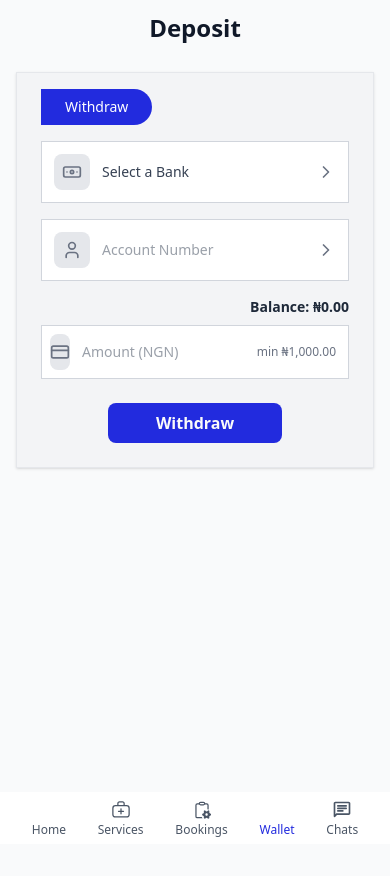
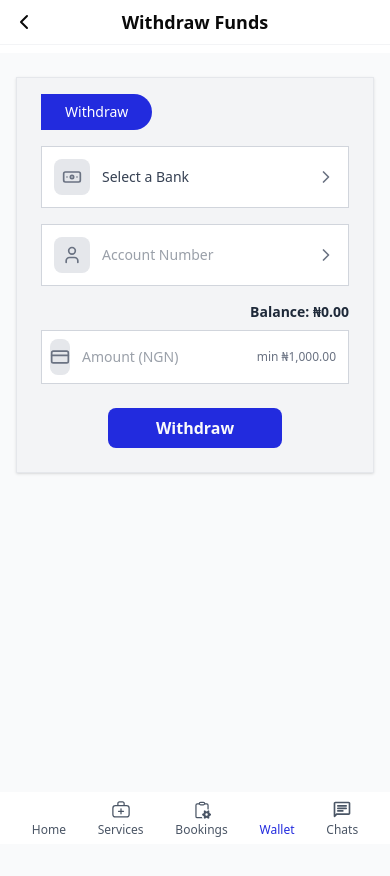
Before and after one commit to Skills4hire-org/Skills-4-Hire, a React (Vite) app: page /customer/wallet/withdraw in a window 390 px wide. Shown: the top 876 px of the page. Built offline with nearby package versions, Linux system fonts and the light colour scheme; some icons are missing; a web font is replaced by a local one.

Commit message:
fix: edited sortDropdown and withdraw.tsx

```diff
--- a/src/App.tsx
+++ b/src/App.tsx
@@ -31,7 +31,7 @@ import Support from './pages/Support'
 import TermsAndConditions from './pages/TermsAndConditions'
 import Verification from './pages/Verification'
 import Wallet from './pages/Wallet'
-import Withdraw from './components/wallet/Withdraw'
+import Withdraw from './pages/Withdraw'
 import Notification from './pages/Notification'
 import Layout from './components/layouts/Layout'
 import Posts from './pages/Posts'
--- a/src/assets/data.ts
+++ b/src/assets/data.ts
@@ -352,7 +352,7 @@ export const withdrawFields = [
 export const withdrawData = {
   balance: 0.0,
   minWithdraw: 1000.0,
-  title: "Deposit",
+  title: "Withdraw Funds",
   sectionLabel: "Withdraw",
   buttonLabel: "Withdraw",
 };
--- a/src/components/home/SortDropdown.tsx
+++ b/src/components/home/SortDropdown.tsx
@@ -5,20 +5,26 @@ interface Props {
 
 export default function SortDropdown({ value, setValue }: Props) {
   return (
+    <div className="relative">
       <select
         value={value}
         onChange={(e) => setValue(e.target.value)}
         className="
-        px-3 py-1.5
+          appearance-none
+          h-[36px]
+          w-[110px]
+          px-4 pr-8
           rounded-md
           bg-white
           border border-gray-200
           text-xs md:text-sm
+          shadow-sm
+          hover:bg-gray-50
+          hover:border-gray-300
           focus:outline-none
           focus:ring-2 focus:ring-primary
           focus:border-primary
-        hover:bg-gray-300
-        hover:border-gray-300
+          transition
         "
       >
         <option value="">Sort</option>
@@ -27,5 +33,11 @@ export default function SortDropdown({ value, setValue }: Props) {
         <option value="highest">Highest Budget</option>
         <option value="lowest">Lowest Budget</option>
       </select>
+
+      <div className="pointer-events-none absolute right-2 top-1/2 -translate-y-1/2 flex flex-col leading-[8px] text-gray-500 text-[10px]">
+        <span>▲</span>
+        <span>▼</span>
+      </div>
+    </div>
   );
 }
--- a/src/components/wallet/Withdraw.tsx
+++ /dev/null
@@ -1,106 +0,0 @@
-"use client";
-
-import { Button } from "@/components/ui/button";
-import TitleOnlyDesktopHeader from "@/components/header/TitleOnlyDesktopHeader";
-import { ChevronRight } from "lucide-react";
-import { withdrawFields, withdrawData } from "@/assets/data";
-
-export default function Withdraw() {
-  return (
-    <div className="min-h-screen bg-gray-50 flex flex-col md:flex-row">
-      <div className="flex-grow w-full">
-        <div className="hidden md:block pl-20">
-          <TitleOnlyDesktopHeader title={withdrawData.title} />
-        </div>
-
-        <header className="md:hidden text-center py-3">
-          <h1 className="text-2xl font-bold text-gray-900">
-            {withdrawData.title}
-          </h1>
-        </header>
-
-        <div className="px-4 md:px-8 md:pl-24 mt-4">
-          <div className="max-w-3xl mx-auto md:mx-0 bg-gray-100 border border-gray-200 p-6 shadow-sm">
-            <div className="-mt-2 mb-4">
-              <div className="inline-block rounded-r-full rounded-l-none bg-primary text-white px-6 py-2 text-sm font-medium">
-                {withdrawData.sectionLabel}
-              </div>
-            </div>
-
-            <div className="space-y-4">
-              {withdrawFields.map(
-                ({ id, label, icon: Icon, type, showChevron }) => (
-                  <div key={id}>
-                    {id === "amount" ? (
-                      <>
-                        <div className="flex justify-end mb-2">
-                          <span className="text-sm font-semibold text-gray-800">
-                            Balance: ₦{withdrawData.balance.toFixed(2)}
-                          </span>
-                        </div>
-
-                        <div className="relative border border-gray-300 bg-white p-2">
-                          <div className="flex items-center">
-                            <div className="flex items-center justify-center w-9 h-9 rounded-md bg-gray-200 mr-3">
-                              <Icon className="w-5 h-5 text-gray-500" />
-                            </div>
-                            <input
-                              type={type}
-                              placeholder={label}
-                              className="flex-1 bg-transparent outline-none text-gray-700 text-sm pr-24"
-                            />
-                          </div>
-
-                          <div className="absolute right-3 top-1/2 -translate-y-1/2 text-xs text-gray-500 pointer-events-none">
-                            min ₦
-                            {withdrawData.minWithdraw.toLocaleString(
-                              undefined,
-                              {
-                                minimumFractionDigits: 2,
-                              }
-                            )}
-                          </div>
-                        </div>
-                      </>
-                    ) : (
-                      <div className="flex items-center justify-between border border-gray-300 bg-white p-3 cursor-pointer">
-                        <div className="flex items-center gap-3 text-gray-600">
-                          <div className="flex items-center justify-center w-9 h-9 rounded-md bg-gray-200">
-                            <Icon className="w-5 h-5 text-gray-500" />
-                          </div>
-                          {type === "text" ? (
-                            <input
-                              type="text"
-                              placeholder={label}
-                              className="flex-1 bg-transparent outline-none text-gray-700 text-sm"
-                            />
-                          ) : (
-                            <span className="text-sm text-gray-700">
-                              {label}
-                            </span>
-                          )}
-                        </div>
-                        {showChevron && (
-                          <ChevronRight className="w-5 h-5 text-gray-500" />
-                        )}
-                      </div>
-                    )}
-                  </div>
-                )
-              )}
-
-              <div className="flex justify-center mt-6">
-                <Button
-                  size="lg"
-                  className="px-12 py-4 rounded-md text-base font-semibold"
-                >
-                  {withdrawData.buttonLabel}
-                </Button>
-              </div>
-            </div>
-          </div>
-        </div>
-      </div>
-    </div>
-  );
-}
--- /dev/null
+++ b/src/pages/Withdraw.tsx
@@ -0,0 +1,107 @@
+"use client";
+
+import { Button } from "@/components/ui/button";
+import HeaderWithBackNavigation from "@/components/header/HeaderWithBackNavigation";
+import { ChevronRight } from "lucide-react";
+import { withdrawFields, withdrawData } from "@/assets/data";
+
+export default function Withdraw() {
+  return (
+    <div className="min-h-screen bg-gray-50 flex flex-col md:flex-row">
+      <div className="flex-grow w-full">
+        <div className="w-full bg-white">
+          <div className="flex justify-center relative">
+            <div className="w-full">
+              <HeaderWithBackNavigation title={withdrawData.title} />
+            </div>
+          </div>
+        </div>
+
+        <div className="mt-6 px-4 md:px-8 lg:px-12">
+          <div className="max-w-3xl w-full md:ml-6">
+            <div className="bg-gray-100 border border-gray-200 p-6 shadow-sm">
+              <div className="-mt-2 mb-4">
+                <div className="inline-block rounded-r-full rounded-l-none bg-primary text-white px-6 py-2 text-sm font-medium">
+                  {withdrawData.sectionLabel}
+                </div>
+              </div>
+
+              <div className="space-y-4">
+                {withdrawFields.map(
+                  ({ id, label, icon: Icon, type, showChevron }) => (
+                    <div key={id}>
+                      {id === "amount" ? (
+                        <>
+                          <div className="flex justify-end mb-2">
+                            <span className="text-sm font-semibold text-gray-800">
+                              Balance: ₦{withdrawData.balance.toFixed(2)}
+                            </span>
+                          </div>
+
+                          <div className="relative border border-gray-300 bg-white p-2">
+                            <div className="flex items-center">
+                              <div className="flex items-center justify-center w-9 h-9 rounded-md bg-gray-200 mr-3">
+                                <Icon className="w-5 h-5 text-gray-500" />
+                              </div>
+
+                              <input
+                                type={type}
+                                placeholder={label}
+                                className="flex-1 bg-transparent outline-none text-gray-700 text-sm pr-24"
+                              />
+                            </div>
+
+                            <div className="absolute right-3 top-1/2 -translate-y-1/2 text-xs text-gray-500 pointer-events-none">
+                              min ₦
+                              {withdrawData.minWithdraw.toLocaleString(
+                                undefined,
+                                { minimumFractionDigits: 2 },
+                              )}
+                            </div>
+                          </div>
+                        </>
+                      ) : (
+                        <div className="flex items-center justify-between border border-gray-300 bg-white p-3 cursor-pointer">
+                          <div className="flex items-center gap-3 text-gray-600 flex-1">
+                            <div className="flex items-center justify-center w-9 h-9 rounded-md bg-gray-200">
+                              <Icon className="w-5 h-5 text-gray-500" />
+                            </div>
+
+                            {type === "text" ? (
+                              <input
+                                type="text"
+                                placeholder={label}
+                                className="flex-1 bg-transparent outline-none text-gray-700 text-sm"
+                              />
+                            ) : (
+                              <span className="text-sm text-gray-700">
+                                {label}
+                              </span>
+                            )}
+                          </div>
+
+                          {showChevron && (
+                            <ChevronRight className="w-5 h-5 text-gray-500" />
+                          )}
+                        </div>
+                      )}
+                    </div>
+                  ),
+                )}
+
+                <div className="flex justify-center mt-6">
+                  <Button
+                    size="lg"
+                    className="px-12 py-4 rounded-md text-base font-semibold"
+                  >
+                    {withdrawData.buttonLabel}
+                  </Button>
+                </div>
+              </div>
+            </div>
+          </div>
+        </div>
+      </div>
+    </div>
+  );
+}
```
Also changed, not shown: src/pages/JobOffers.tsx (+18 -6 lines). Lines whose indentation alone changed are shown as unchanged.
